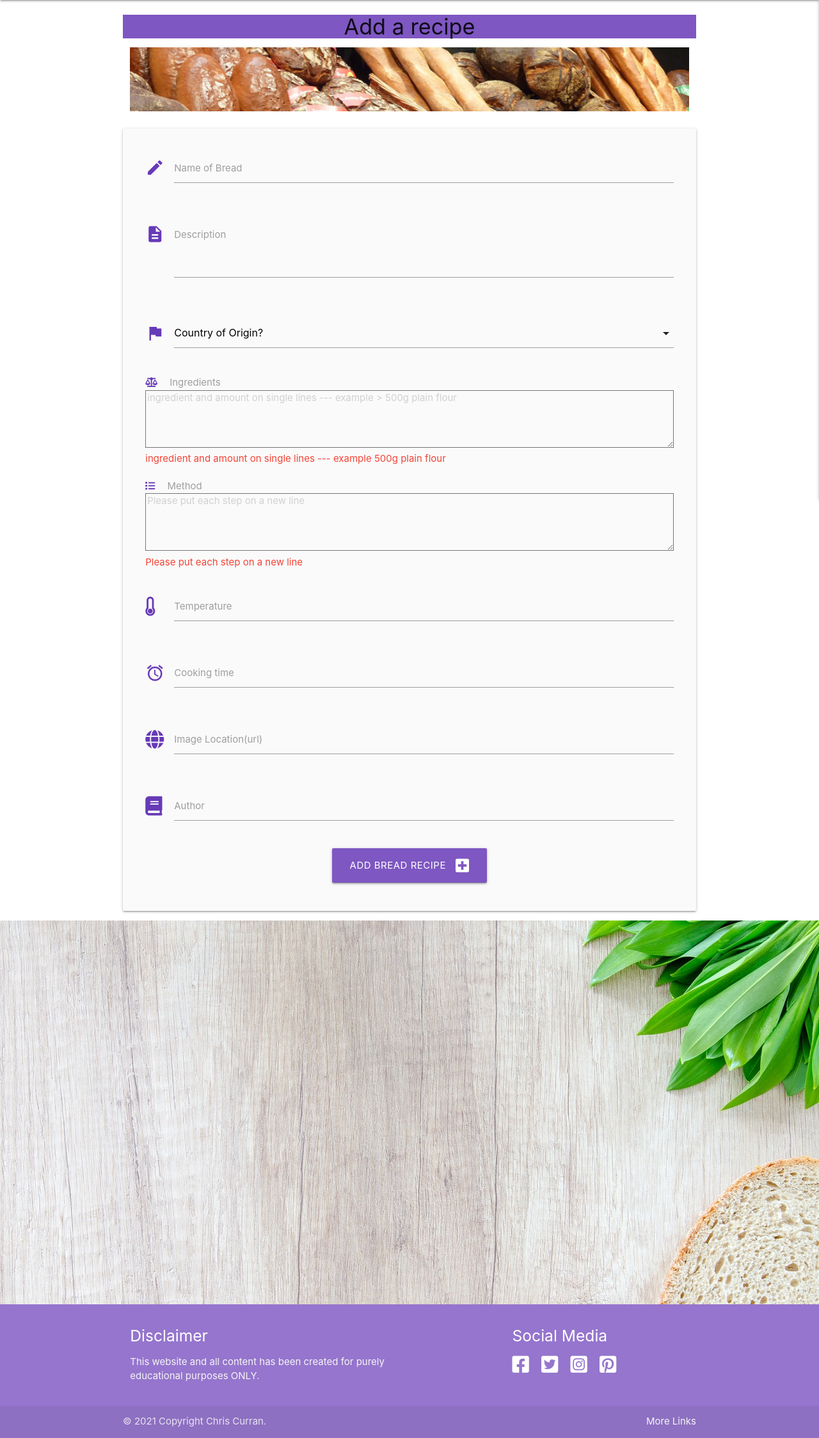
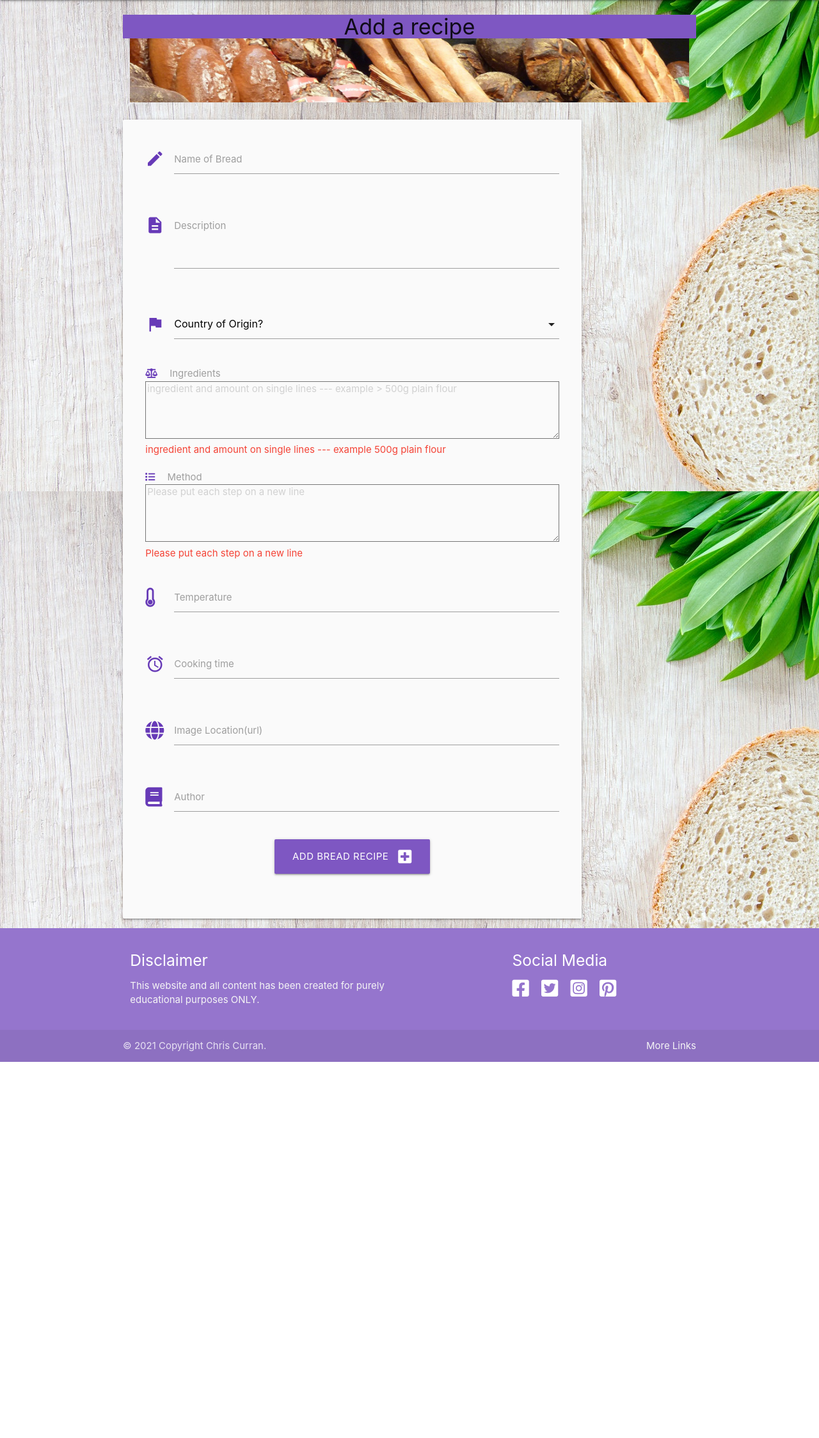
Before and after one commit to GOSUB-C64/CI-Project-MS3, a Flask app: page /add_recipe in a window 1280 px wide. Shown: the part 79-2327 px from the top of the page at 64% size. After the commit the page ends 1739 px from the top, so only its background shows below. Run offline with Flask 2, Linux system fonts and the light colour scheme; some libraries are stand-ins or nearby versions; some web fonts are replaced.

Commit message:
fixed issue with background image on all pages

```diff
--- a/static/css/style.css
+++ b/static/css/style.css
@@ -25,7 +25,7 @@
     background-repeat: no-repeat;
     background-size: cover;
     background-attachment: fixed;
-    position: relative;
+    /* position: relative; */
 }
 
 .my_cards {
@@ -92,8 +92,21 @@
     /* flex-grow: 1; */
 }
 
+.card-panel {
+    width: 80%;
+    padding-bottom: 50px;
+}
+
 .no_margin {
     margin-bottom: 0px;
+}
+
+section .row {
+    padding: 0;
+}
+
+.page_header {
+    margin-bottom: 0;
 }
 
 .lots_of_bread_image img {
--- a/templates/add_recipe.html
+++ b/templates/add_recipe.html
@@ -1,9 +1,9 @@
 {% extends "base.html" %}
 {% block content %}
-    <h4 class="deep-purple lighten-1 center-align">Add a recipe</h4>
 
-        <section>
+    <section class="page_header">
         <div class="row">
+            <h4 class="page_header deep-purple lighten-1 center-align">Add a recipe</h4>
             <div class="col s12 add_recipe_image">
                 <img src="/static/images/WB3.png" alt="a selection of baked breads">
             </div>
--- a/templates/base.html
+++ b/templates/base.html
@@ -17,7 +17,7 @@
     <title>World of Bread</title>
 </head>
 
-<body>
+<body class="home_page_image">
     <header>
         <!-- main top nav bar -->
         <nav class="nav-extended text-shadow deep-purple lighten-1">
@@ -56,20 +56,21 @@
         {% endwith %}
     </section>
 
+    <!-- <section>
+         <div class="col home_page_image"></div>
+    </section> -->
+
     <!-- main injected content from other pages -->
     <main class="container">
         {% block content %}
         {% endblock %}
     </main>
+
     {% block display_recipe %}
     {% endblock %}
 
     {% block homepage %}
     {% endblock %}
-
-    <section>
-         <div class="col home_page_image"></div>
-    </section>
 
     <!-- footer -->
     <footer class="page-footer deep-purple lighten-2">
--- a/templates/display_breads.html
+++ b/templates/display_breads.html
@@ -1,6 +1,11 @@
 
 {% extends "base.html" %}
+    <!-- <section>
+        <div class="col s12 home_page_image"></div>
+    </section> -->
+
     {% block content %}
+
 
     <!-- get details of bread collection from database -->
     <ul class="collapsible">
--- a/templates/edit_recipe.html
+++ b/templates/edit_recipe.html
@@ -1,7 +1,7 @@
 {% extends "base.html" %}
 {% block content %}
-    <h4 class="deep-purple lighten-1 center-align">Edit a recipe</h4>
 
+    <h4 class="page_header deep-purple lighten-1 center-align">Edit a recipe</h4>
         <section>
             <div class="row">
                 <div class="col s12 add_recipe_image">
--- a/templates/home.html
+++ b/templates/home.html
@@ -20,10 +20,8 @@
                                 </a>
                             </div>
                         {% endif %}
-
                     {% endfor %}
                 </div>
-
             </div>
         </div>
     </div>
```
Lines whose indentation alone changed are shown as unchanged.
